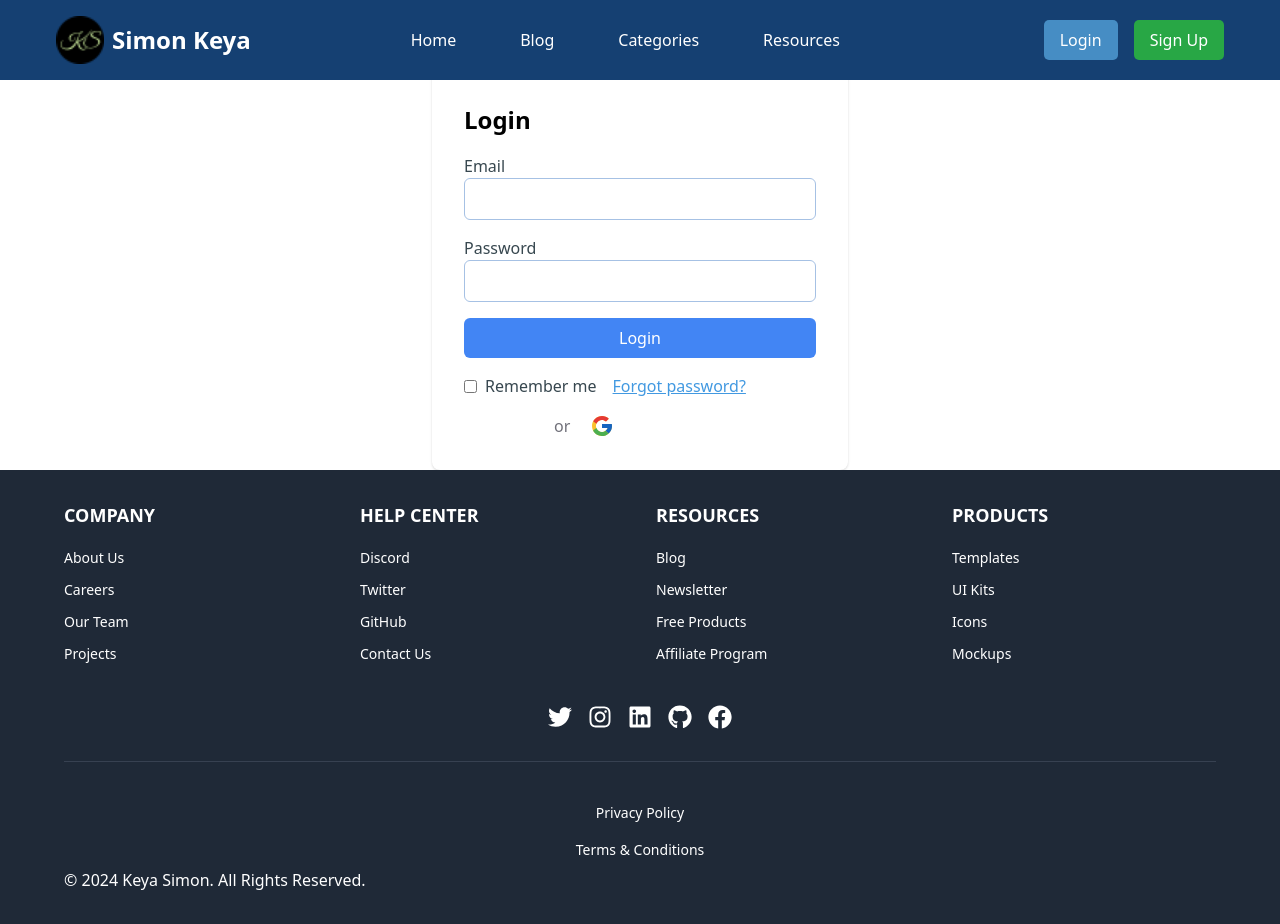
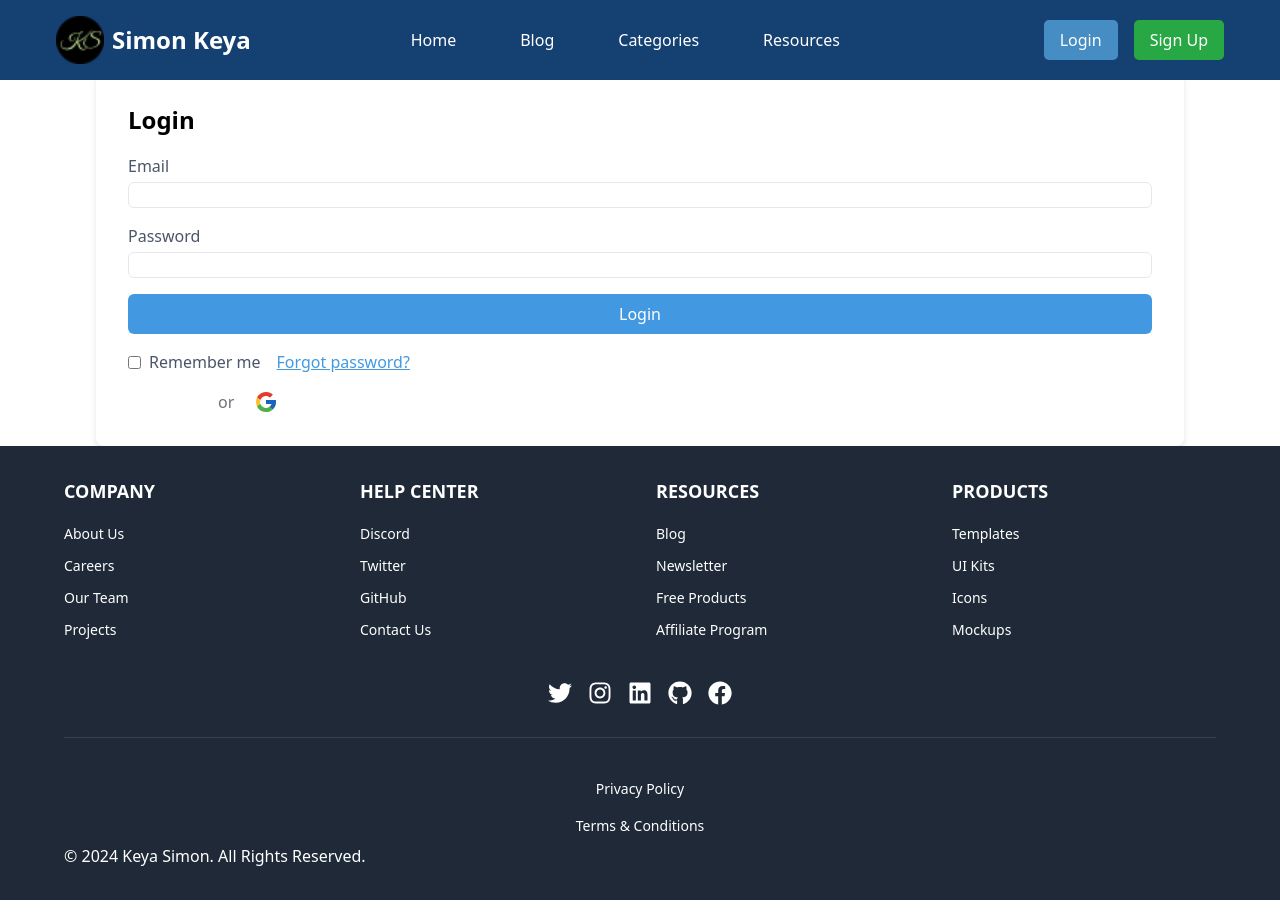
Before and after one commit to Simon-Keya/Keya-Simon, a React (Create React App) app in the folder keya-simon/: page /login in a window 1280 px wide. After the commit the page ends 900 px from the top, so only its background shows below. Built offline with nearby package versions, Linux system fonts and the light colour scheme.

Commit message:
commit_13

```diff
--- a/keya-simon/src/components/styles/Auth/RegisterForm.css
+++ b/keya-simon/src/components/styles/Auth/RegisterForm.css
@@ -1,7 +1,6 @@
 /* RegisterForm.css */
 
 .max-w-md {
-    /* Adjust as needed for different maximum widths */
     max-width: 70rem;
 }
 
@@ -15,7 +14,6 @@
 }
 
 .p-8 {
-    /* Increased padding for larger area */
     padding: 2rem;
 }
 
@@ -30,8 +28,6 @@
 .shadow-md {
     box-shadow: 0 1px 3px 0 rgba(0, 0, 0, 0.1), 0 1px 2px 0 rgba(0, 0, 0, 0.06);
 }
-
-/* Register form styles */
 
 .text-2xl {
     font-size: 1.5rem;
@@ -49,82 +45,9 @@
     color: #dc3545;
 }
 
-/* Input field styles */
-
-.block {
-    display: block;
-}
-
-.text-gray-700 {
-    color: #37474F;
-}
-
-.mt-1 {
-    margin-top: 0.25rem;
-}
-
-.p-2 {
-    padding: 0.5rem;
-}
-
 .w-full {
     width: 100%;
 }
-
-.border {
-    border-width: 1px;
-}
-
-.rounded-md {
-    border-radius: 0.375rem;
-}
-
-/* Password toggle button styles */
-
-.relative {
-    position: relative;
-}
-
-.absolute {
-    position: absolute;
-}
-
-.inset-y-0 {
-    top: 0;
-    bottom: 0;
-}
-
-.right-0 {
-    right: 0;
-}
-
-.flex.items-center {
-    display: flex;
-    align-items: center;
-}
-
-.px-3 {
-    padding-left: 0.75rem;
-    padding-right: 0.75rem;
-}
-
-.focus\:outline-none:focus {
-    outline: 0;
-}
-
-.h-5 {
-    height: 1.25rem;
-}
-
-.w-5 {
-    width: 1.25rem;
-}
-
-.text-gray-400 {
-    color: #cbd5e0;
-}
-
-/* Button styles */
 
 .bg-blue-500 {
     background-color: #4285f4;
@@ -145,22 +68,11 @@
 }
 
 .rounded-md {
-    border-radius: 0.375rem;
+    border-radius: 0.5rem;
 }
 
-.hover\:bg-blue-600:hover {
+.hover:bg-blue-600 {
     background-color: #3872e3;
-}
-
-.disabled\:opacity-50:disabled {
-    opacity: 0.5;
-    cursor: not-allowed;
-}
-
-/* Additional form styles */
-
-.mr-4 {
-    margin-right: 1rem;
 }
 
 .flex {
@@ -171,16 +83,16 @@
     align-items: center;
 }
 
+.mr-4 {
+    margin-right: 1rem;
+}
+
+.text-gray-700 {
+    color: #37474F;
+}
+
 .underline {
     text-decoration: underline;
-}
-
-.mt-4 {
-    margin-top: 1rem;
-}
-
-.justify-end {
-    justify-content: flex-end;
 }
 
 .h-6 {
@@ -191,7 +103,29 @@
     width: 1.5rem;
 }
 
-/* Google login button styles */
+.fill-current {
+    fill: currentColor;
+}
+
+.flex.mt-4 {
+    margin-top: 1rem;
+}
+
+.flex.mt-4.justify-center {
+    display: flex;
+    justify-content: center;
+    align-items: center;
+}
+
+.text-gray-700.mr-2 {
+    color: #71717a;
+    margin-right: 20px;
+    margin-left: 90px;
+}
+
+.text-gray-700.mr-2::before {
+    margin-right: 10px;
+}
 
 button.h-6.w-6 {
     background: none;
@@ -205,17 +139,3 @@ button.h-6.w-6 img {
     width: 100%;
     height: 100%;
 }
-
-.text-gray-700.mr-2 {
-    color: #71717a;
-    margin-right: 20px;
-    margin-left: 90px;
-}
-
-.text-gray-700.mr-2::before {
-    margin-right: 10px;
-}
-
-.fill-current {
-    fill: currentColor;
-}
--- a/keya-simon/src/pages/styles/AdminDashboard.css
+++ b/keya-simon/src/pages/styles/AdminDashboard.css
@@ -1,32 +1,32 @@
 /* AdminDashboard.css */
 
+/* Basic styles */
 .bg-white {
-    background-color: #fff;
+    background-color: #ffffff;
   }
 
   .shadow-md {
-    box-shadow: 0 1px 3px 0 rgba(0, 0, 0, 0.1), 0 1px 2px 0 rgba(0, 0, 0, 0.06);
+    box-shadow: 0 4px 6px rgba(0, 0, 0, 0.1);
   }
 
-.rounded {
+  .shadow-lg {
+    box-shadow: 0 10px 15px rgba(0, 0, 0, 0.1);
+  }
+
+  .rounded-lg {
     border-radius: 0.5rem;
   }
 
-.px-8 {
-    padding-left: 2rem;
-    padding-right: 2rem;
+  .rounded-md {
+    border-radius: 0.375rem;
   }
 
-.pt-6 {
-    padding-top: 1.5rem;
+  .p-6 {
+    padding: 1.5rem;
   }
 
-.pb-8 {
-    padding-bottom: 1.5rem;
-}
-
-.mb-4 {
-    margin-bottom: 1rem;
+  .p-8 {
+    padding: 2rem;
   }
 
   .mx-auto {
@@ -34,84 +34,144 @@
     margin-right: auto;
   }
 
-.max-w-2xl {
-    max-width: 80rem;
+  .max-w-4xl {
+    max-width: 64rem;
   }
 
-.text-xl {
-    font-size: 1.25rem;
+  .mt-10 {
+    margin-top: 2.5rem;
+  }
+
+  .text-2xl {
+    font-size: 1.5rem;
+  }
+
+  .text-3xl {
+    font-size: 1.875rem;
   }
 
   .font-bold {
     font-weight: 700;
   }
 
+  .font-semibold {
+    font-weight: 600;
+  }
+
+  .mb-6 {
+    margin-bottom: 1.5rem;
+  }
+
+  .mb-8 {
+    margin-bottom: 2rem;
+  }
+
+  .mb-4 {
+    margin-bottom: 1rem;
+  }
+
   .text-center {
     text-align: center;
-}
-
-.text-gray-700 {
-    color: #37474F;
   }
 
   .text-lg {
     font-size: 1.125rem;
   }
 
-.font-semibold {
-    font-weight: 600;
+  .w-full {
+    width: 100%;
   }
 
-.mb-2 {
-    margin-bottom: 0.5rem;
-}
-
-.p-2 {
-    padding: 0.5rem;
-}
-
-.border {
-    border: 1px solid #a6c1e4;
-}
-
-.rounded-md {
-    border-radius: 0.375rem;
+  .overflow-x-auto {
+    overflow-x: auto;
   }
 
   .table-auto {
-    width: auto;
+    table-layout: auto;
+  }
+
+  .text-sm {
+    font-size: 0.875rem;
+  }
+
+  .text-left {
+    text-align: left;
   }
 
   .text-xs {
     font-size: 0.75rem;
   }
 
+  .text-white {
+    color: #ffffff;
+  }
+
+  .text-gray-800 {
+    color: #2d3748;
+  }
+
+  .text-blue-800 {
+    color: #2c5282;
+  }
+
+  .text-teal-800 {
+    color: #285e61;
+  }
+
+  .bg-blue-600 {
+    background-color: #3182ce;
+  }
+
+  .bg-teal-600 {
+    background-color: #319795;
+  }
+
+  .bg-blue-100 {
+    background-color: #ebf8ff;
+  }
+
+  .bg-teal-100 {
+    background-color: #e6fffa;
+  }
+
+  .bg-blue-200:hover {
+    background-color: #bee3f8;
+  }
+
+  .bg-teal-200:hover {
+    background-color: #b2f5ea;
+  }
+
+  .bg-gray-50 {
+    background-color: #f9fafb;
+  }
+
+  .border {
+    border-width: 1px;
+  }
+
+  .border-gray-200 {
+    border-color: #edf2f7;
+  }
+
+  .border-b {
+    border-bottom-width: 1px;
+  }
+
   .uppercase {
     text-transform: uppercase;
   }
 
-.bg-gray-50 {
-    background-color: #97bee2;
+  .hover\:bg-blue-200:hover {
+    background-color: #ebf8ff;
   }
 
-.dark:bg-gray-700 {
-    background-color: #2D3748;
+  .hover\:bg-teal-200:hover {
+    background-color: #e6fffa;
   }
 
-.dark:text-white {
-    color: #fff;
-}
-
-.border-b {
-    border-bottom: 1px solid #e2e8f0;
-}
-
-.hover:bg-gray-100 {
-    background-color: #F3F4F6;
-}
-
-.dark:hover:bg-gray-800 {
-    background-color: #1A202C;
+  .hover\:bg-gray-100:hover {
+    background-color: #f7fafc;
   }
 
   .py-3 {
@@ -123,3 +183,24 @@
     padding-left: 1.5rem;
     padding-right: 1.5rem;
   }
+
+  .py-4 {
+    padding-top: 1rem;
+    padding-bottom: 1rem;
+  }
+
+  .focus\:outline-none:focus {
+    outline: 0;
+  }
+
+  .focus\:ring-2:focus {
+    box-shadow: 0 0 0 2px rgba(66, 153, 225, 0.5);
+  }
+
+  .focus\:ring-blue-400:focus {
+    box-shadow: 0 0 0 2px rgba(66, 153, 225, 0.5);
+  }
+
+  .focus\:ring-teal-400:focus {
+    box-shadow: 0 0 0 2px rgba(72, 187, 120, 0.5);
+  }
--- a/keya-simon/src/pages/styles/CreateBlogPost.css
+++ b/keya-simon/src/pages/styles/CreateBlogPost.css
@@ -1,102 +1,130 @@
-/* Container styles */
-.container {
-    max-width: 28rem;
-    /* Adjust max-width as needed */
-    margin-right: auto;
-    margin-left: auto;
+/* CreateBlogPost.css */
+
+.bg-white {
+    background-color: #ffffff;
   }
 
-/* Margin top utility */
+  .shadow-md {
+    box-shadow: 0 4px 6px rgba(0, 0, 0, 0.1);
+  }
+
+  .rounded-lg {
+    border-radius: 0.5rem;
+  }
+
+  .p-8 {
+    padding: 2rem;
+  }
+
+  .max-w-lg {
+    max-width: 32rem;
+  }
+
   .mt-8 {
     margin-top: 2rem;
   }
 
-/* Typography styles */
-.text-2xl {
-    font-size: 1.5rem;
-    /* Adjust font size as needed */
+  .text-3xl {
+    font-size: 1.875rem;
+  }
+
+  .font-bold {
+    font-weight: 700;
+  }
+
+  .mb-6 {
+    margin-bottom: 1.5rem;
+  }
+
+  .text-center {
+    text-align: center;
+  }
+
+  .text-blue-600 {
+    color: #3182ce;
+  }
+
+  .mb-5 {
+    margin-bottom: 1.25rem;
+  }
+
+  .block {
+    display: block;
+  }
+
+  .text-gray-700 {
+    color: #4a5568;
+  }
+
+  .font-semibold {
     font-weight: 600;
   }
 
-/* Text color styles */
-.text-gray-700 {
-    color: #4a5568;
-    /* Adjust text color as needed */
+  .mt-1 {
+    margin-top: 0.25rem;
   }
 
-/* Textarea styles */
-textarea {
-    min-height: 10rem;
-    /* Adjust min-height as needed */
+  .p-3 {
+    padding: 0.75rem;
   }
 
-/* File input styles */
-input[type="file"] {
-    line-height: normal;
-    /* Normalize line height */
+  .w-full {
+    width: 100%;
   }
 
-/* Margin bottom utility */
-.mb-4 {
-    margin-bottom: 1rem;
+  .border {
+    border-width: 1px;
   }
 
-/* Padding utility */
-.p-2 {
-    padding: 0.5rem;
-    /* Adjust padding as needed */
+  .rounded-lg {
+    border-radius: 0.5rem;
   }
 
-/* Width utility */
+  .focus\:outline-none:focus {
+    outline: 0;
+  }
+
+  .focus\:ring-2:focus {
+    box-shadow: 0 0 0 2px rgba(66, 153, 225, 0.5);
+  }
+
+  .focus\:ring-blue-400:focus {
+    box-shadow: 0 0 0 2px rgba(66, 153, 225, 0.5);
+  }
+
+  .h-40 {
+    height: 10rem;
+  }
+
   .w-full {
     width: 100%;
-    /* Set width to 100% */
   }
 
-/* Border styles */
-.border {
-    border-width: 1px;
-    /* Set border width */
-    border-style: solid;
-    /* Set border style */
-    border-color: #d2d6dc;
-    /* Adjust border color as needed */
+  .bg-blue-500 {
+    background-color: #4299e1;
   }
 
-/* Rounded corners */
-.rounded-md {
-    border-radius: 0.375rem;
-    /* Adjust border-radius as needed */
+  .text-white {
+    color: #ffffff;
   }
 
-/* Button styles */
-.button {
-    background-color: #2563eb;
-    /* Adjust background color as needed */
-    color: #ffffff;
-    /* Adjust text color as needed */
-    padding: 0.5rem 1rem;
-    /* Adjust padding as needed */
-    border-radius: 0.375rem;
-    /* Adjust border-radius as needed */
-    transition: background-color 0.2s ease;
-    /* Add transition effect */
+  .py-3 {
+    padding-top: 0.75rem;
+    padding-bottom: 0.75rem;
   }
 
-.button:hover {
-    background-color: #1e40af;
-    /* Adjust hover background color as needed */
+  .rounded-lg {
+    border-radius: 0.5rem;
   }
 
-/* Responsive styles */
-@media screen and (max-width: 768px) {
-    .container {
-        padding-right: 1rem;
-        padding-left: 1rem;
+  .hover\:bg-blue-600:hover {
+    background-color: #3182ce;
   }
 
-    .text-2xl {
-        font-size: 1.25rem;
-        /* Adjust font size for smaller screens */
+  .transition-colors {
+    transition-property: background-color;
   }
+
+  .duration-300 {
+    transition-duration: 300ms;
   }
```
Also changed, not shown: keya-simon/src/pages/AdminDashboard.tsx (+16 -18 lines), keya-simon/src/pages/CreateBlogPost.tsx (+15 -13 lines). Lines whose indentation alone changed are shown as unchanged.
